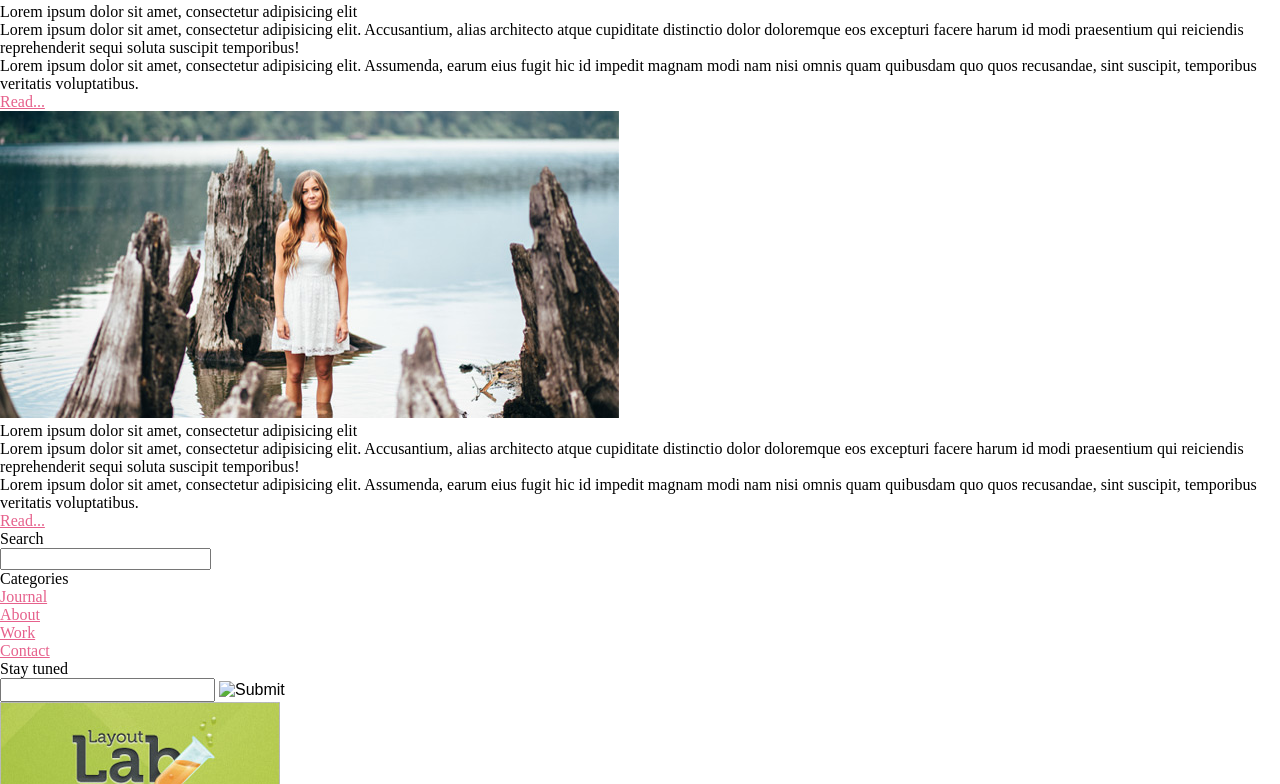
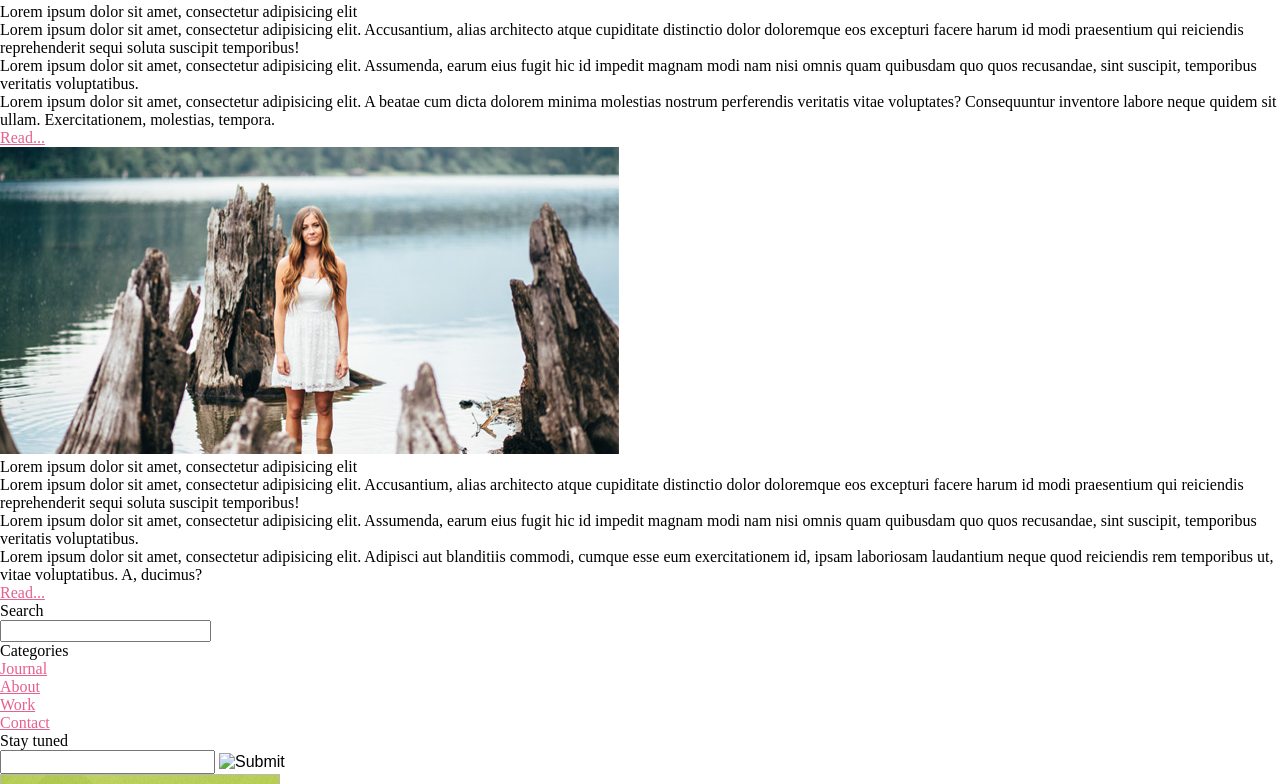
Before and after one commit to yqudrat/temp2.loc, a plain HTML site: page index.html in a window 1280 px wide. Shown: the part 418-1202 px from the top of the page. Drawn offline with Linux system fonts and the light colour scheme.

Commit message:
article ichiga bir paragraf qo'shildi

```diff
--- a/index.html
+++ b/index.html
@@ -28,6 +28,7 @@
                 <h2>Lorem ipsum dolor sit amet, consectetur adipisicing elit</h2>
                 <p>Lorem ipsum dolor sit amet, consectetur adipisicing elit. Accusantium, alias architecto atque cupiditate distinctio dolor doloremque eos excepturi facere harum id modi praesentium qui reiciendis reprehenderit sequi soluta suscipit temporibus!</p>
                 <p>Lorem ipsum dolor sit amet, consectetur adipisicing elit. Assumenda, earum eius fugit hic id impedit magnam modi nam nisi omnis quam quibusdam quo quos recusandae, sint suscipit, temporibus veritatis voluptatibus.</p>
+                <p>Lorem ipsum dolor sit amet, consectetur adipisicing elit. A beatae cum dicta dolorem minima molestias nostrum perferendis veritatis vitae voluptates? Consequuntur inventore labore neque quidem sit ullam. Exercitationem, molestias, tempora.</p>
                 <p>
                     <a href="#" class="more">Read...</a>
                 </p>
@@ -39,6 +40,7 @@
                 <h2>Lorem ipsum dolor sit amet, consectetur adipisicing elit</h2>
                 <p>Lorem ipsum dolor sit amet, consectetur adipisicing elit. Accusantium, alias architecto atque cupiditate distinctio dolor doloremque eos excepturi facere harum id modi praesentium qui reiciendis reprehenderit sequi soluta suscipit temporibus!</p>
                 <p>Lorem ipsum dolor sit amet, consectetur adipisicing elit. Assumenda, earum eius fugit hic id impedit magnam modi nam nisi omnis quam quibusdam quo quos recusandae, sint suscipit, temporibus veritatis voluptatibus.</p>
+                <p>Lorem ipsum dolor sit amet, consectetur adipisicing elit. Adipisci aut blanditiis commodi, cumque esse eum exercitationem id, ipsam laboriosam laudantium neque quod reiciendis rem temporibus ut, vitae voluptatibus. A, ducimus?</p>
                 <p>
                     <a href="#" class="more">Read...</a>
                 </p>
```
